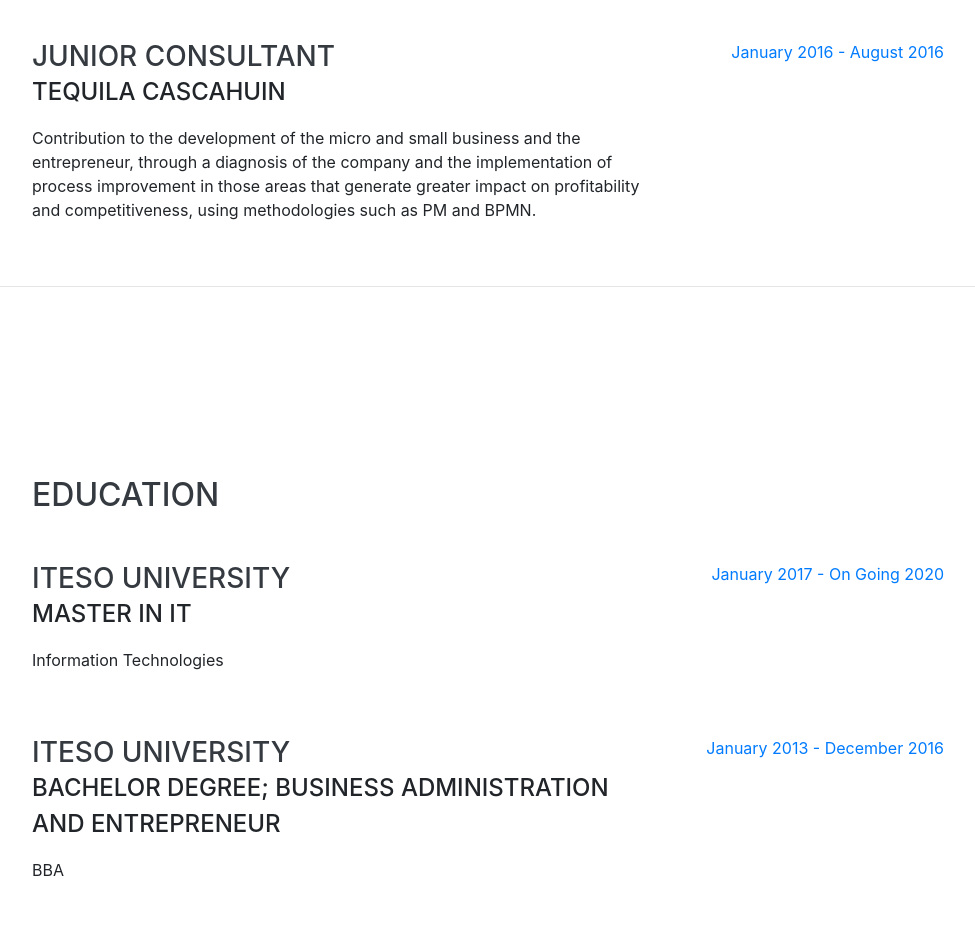
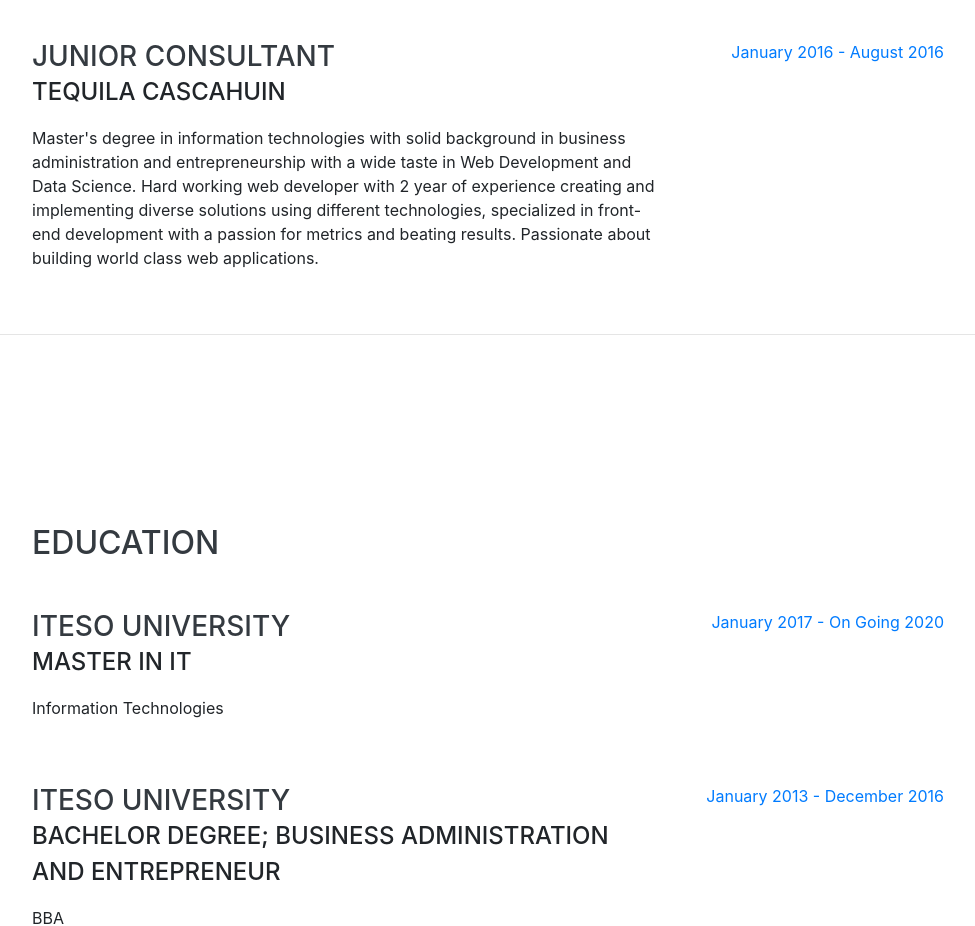
Before and after one commit to Ricadogovea/resume, a website with bundled scripts: page index.html in a window 1280 px wide. Shown: the part 1440-2366 px from the top of the page, without its empty margins (288-1263 px from the left). Built offline with nearby package versions, Linux system fonts and the light colour scheme; a web font is replaced by a local one.

Commit message:
Update index.html

```diff
--- a/index.html
+++ b/index.html
@@ -131,7 +131,8 @@
           <div class="resume-content">
             <h3 class="mb-0">junior consultant</h3>
             <div class="subheading mb-3">Tequila Cascahuin</div>
-            <p>Contribution to the development of the micro and small business and the entrepreneur, through a diagnosis of the company and the implementation of process improvement in those areas that generate greater impact on profitability and competitiveness, using methodologies such as PM and BPMN.</p>
+            <p>Master's degree in information technologies with solid background in business administration and entrepreneurship with a wide taste in Web Development and Data Science. Hard working web developer with 2 year of experience creating and implementing diverse solutions using different technologies, specialized in front-end development with a passion for metrics and beating results. Passionate about building world class web applications.
+</p>
           </div>
           <div class="resume-date text-md-right">
             <span class="text-primary">January 2016 - August 2016</span>
```
